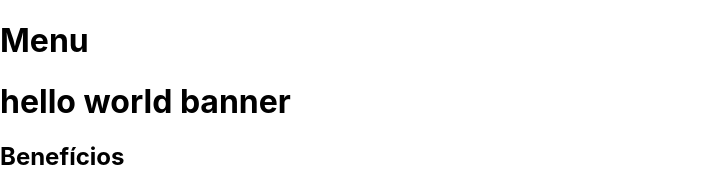
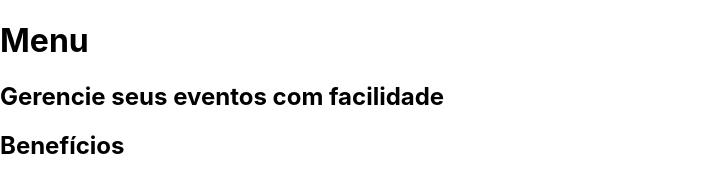
Before and after one commit to Libellumm/site-react, a React (Create React App) app: page / in a window 1280 px wide. Shown: the top 172 px of the page, without its empty margins (0-710 px from the left). Built offline with nearby package versions, Linux system fonts and the light colour scheme.

Commit message:
Inserir componente Banner

```diff
--- a/src/pages/Home/Banner/index.js
+++ b/src/pages/Home/Banner/index.js
@@ -4,7 +4,9 @@ import React from 'react';
 function Banner() {
     return (
         <div>
-            <h1>hello world banner </h1>
+            <div className="banner">
+                <h2 id="banner-title">Gerencie seus eventos com facilidade</h2>
+            </div>
         </div>
     );
 }
```
